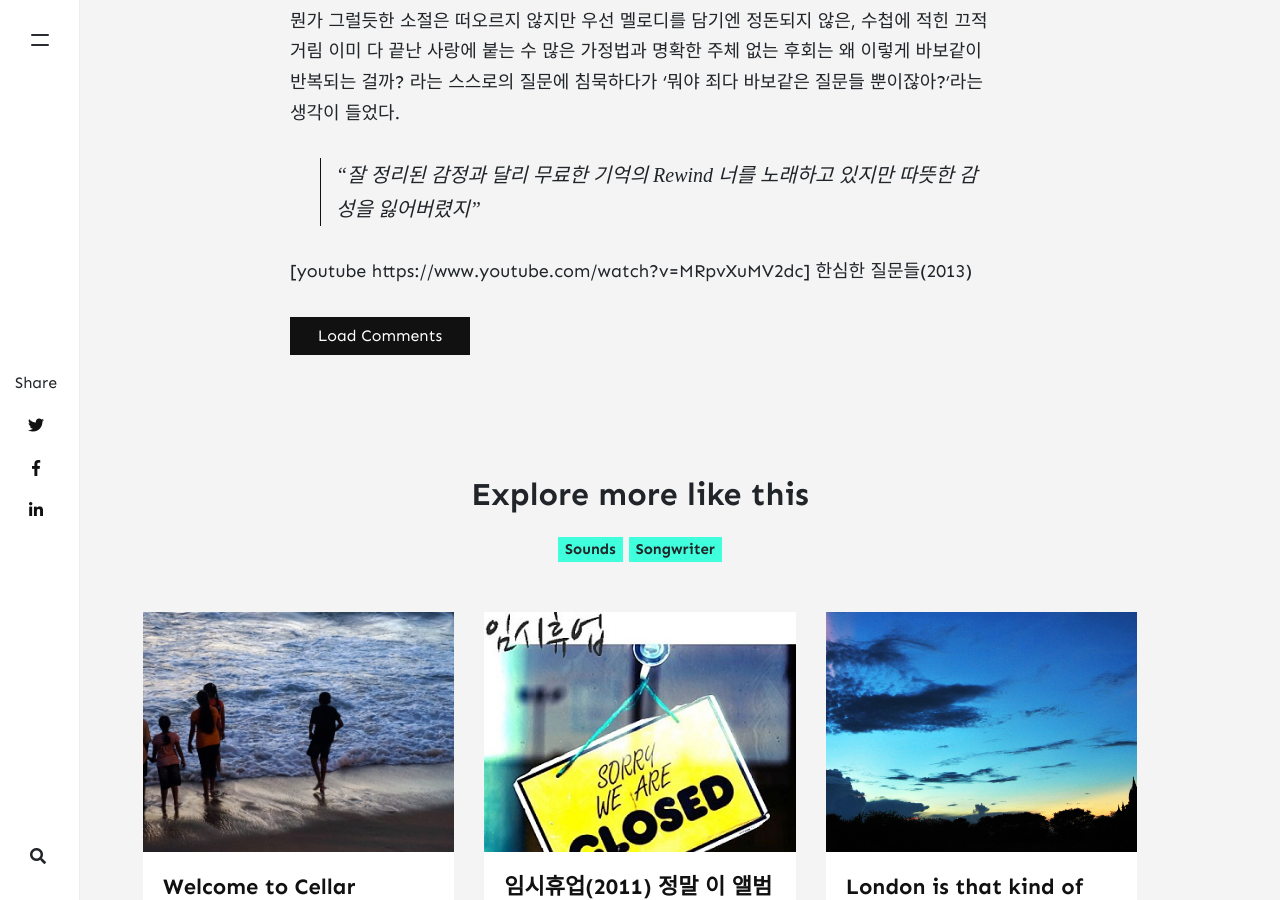
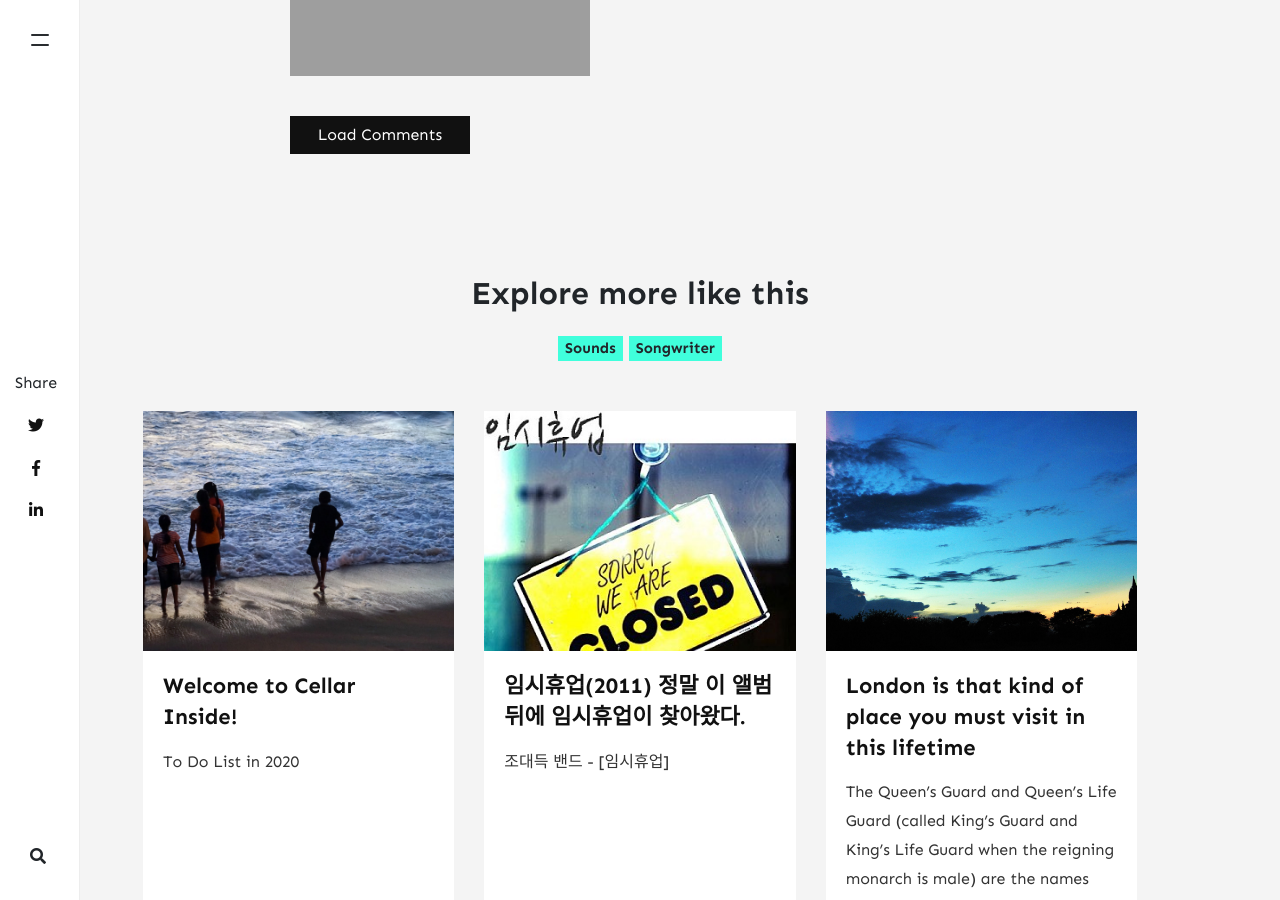
Before and after one commit to daduki/daduki.github.io, a Jekyll site: the page built from _posts/2020-01-12-songwriter-essay-03.md, in a window 1280 px wide and 900 px high, scrolled down 1891 px. Built offline with Jekyll 4.4.1, drawn with Linux system fonts in a browser that asks for light colours; nearby versions of some CDN libraries; comment, search, counter and statistics services are not loaded; grey boxes are pictures that could not be loaded.

Commit message:
Update 2020-01-12-songwriter-essay-03.md

```diff
--- a/_posts/2020-01-12-songwriter-essay-03.md
+++ b/_posts/2020-01-12-songwriter-essay-03.md
@@ -13,7 +13,6 @@
 
 [2. 저는 곡을 만들지만 악보를 볼 줄 모릅니다.](https://steemit.com/music/@caferoman/2, "2. 저는 곡을 만들지만 악보를 볼 줄 모릅니다.")
 
-![가사 : 한심한 질문들](http://muzineer.files.wordpress.com/2014/07/wpid-cam00173.jpg "가사 : 한심한 질문들")
 
 노트에 적은  운율도 없고 아름답지도 않은 푸념...
 
@@ -36,4 +35,5 @@
 
 > “잘 정리된 감정과 달리 무료한 기억의 Rewind 너를 노래하고 있지만 따뜻한 감성을 잃어버렸지”
 
-[youtube https://www.youtube.com/watch?v=MRpvXuMV2dc] 한심한 질문들(2013)
+<iframe src="https://www.youtube.com/watch?v=MRpvXuMV2dc"
+ frameborder="0" allow="autoplay; encrypted-media" allowfullscreen></iframe>
```
